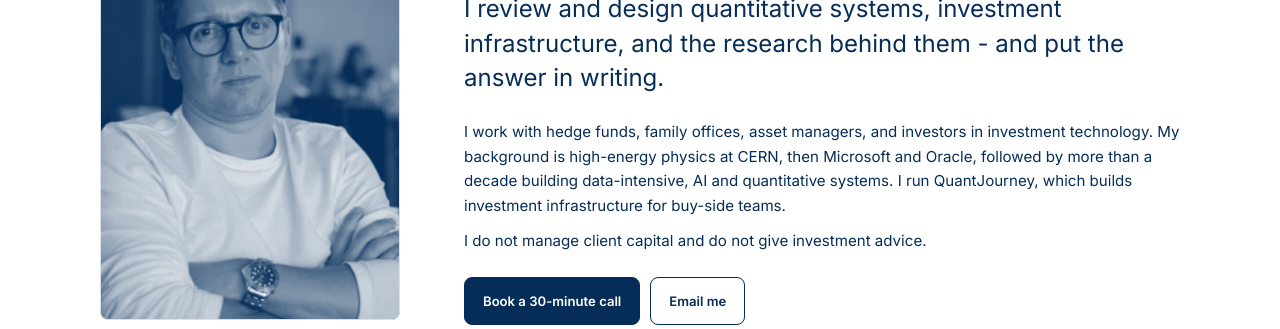
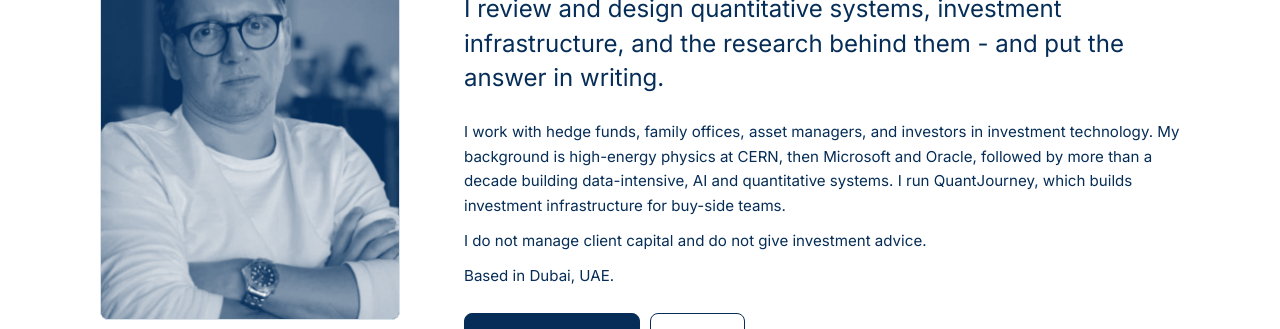
Before and after one commit to jpolec/jpolec.github.io, an Astro site: page / in a window 1280 px wide. Shown: the part 155-484 px from the top of the page. Built offline with nearby package versions, Linux system fonts and the light colour scheme; Astro itself is replaced by a stand-in of ours.

Commit message:
Add Dubai location to homepage introduction

```diff
--- a/src/pages/index.astro
+++ b/src/pages/index.astro
@@ -108,6 +108,7 @@ const selectedPosts = [
         <div class="hero-about">
           <p>I work with hedge funds, family offices, asset managers, and investors in investment technology. My background is high-energy physics at CERN, then Microsoft and Oracle, followed by more than a decade building data-intensive, AI and quantitative systems. I run QuantJourney, which builds investment infrastructure for buy-side teams.</p>
           <p>I do not manage client capital and do not give investment advice.</p>
+          <p>Based in Dubai, UAE.</p>
         </div>
         <div class="action-row hero-actions" aria-label="Contact links">
           <a href="https://calendly.com/jpolec/30min" class="button primary" target="_blank" rel="noopener">Book a 30-minute call</a>
```
